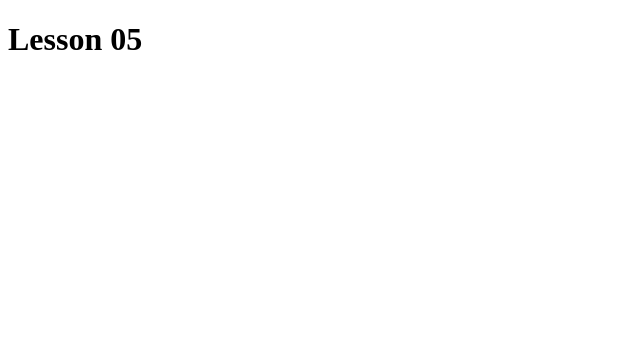
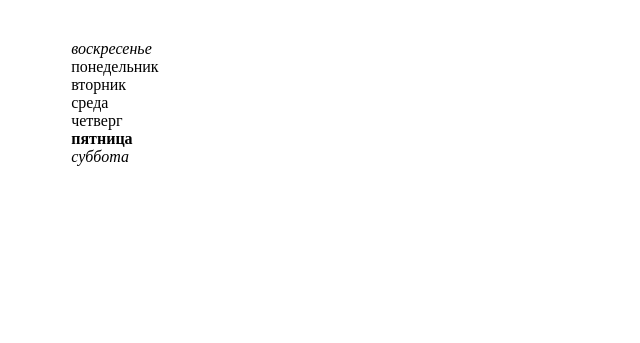
Before and after one commit to StarkovAleksey2020/glo-js-complicated, a plain HTML site: page index.html in a window 1280 px wide. Shown: the whole page, without its empty margins (0-640 px from the left). Drawn offline with Linux system fonts and the light colour scheme.

Commit message:
Added code for the complicated task of lesson 07

```diff
--- /dev/null
+++ b/css/style07.css
@@ -0,0 +1,18 @@
+* {
+  box-sizing: border-box;
+}
+.week {
+  width: 100%;
+  height: 100vh;
+}
+.week-wrapper {
+  width: 90%;
+  min-height: 300px;
+  margin: 40px auto;
+}
+.week-day-off {
+  font-style: italic;
+}
+.week-today {
+  font-weight: 700;
+}
--- a/index.html
+++ b/index.html
@@ -3,13 +3,18 @@
   <head>
     <meta charset="UTF-8" />
     <meta name="viewport" content="width=device-width, initial-scale=1.0" />
-    <title>Lesson05</title>
-    <link rel="shortcut icon" href="./favicon.ico" type="image/x-icon" />
+    <title>Lesson07</title>
     <link rel="icon" href="./favicon.ico" type="image/x-icon" />
-    <link rel="stylesheet" href="css/style04.css" />
+    <link rel="stylesheet" href="css/style07.css" />
   </head>
   <body>
-    <h1>Lesson 05</h1>
-    <script src="script/script05.js" defer></script>
+    <section class="week">
+      <div class="week-wrapper" id="weekWrapper">
+        <div class="week-list-point" id="weekListPoint"></div>
+        <!-- /.week-list-point -->
+      </div>
+      <!-- /.week-wrapper -->
+    </section>
+    <script src="script/script07.js" defer></script>
   </body>
 </html>
--- /dev/null
+++ b/script/script07.js
@@ -0,0 +1,24 @@
+'use strict';
+const week = ['воскресенье', 'понедельник', 'вторник', 'среда', 'четверг', 'пятница', 'суббота'];
+const weekWrapperPoint = document.getElementById("weekWrapper");
+const weekListPoint = document.getElementById("weekListPoint");
+const currentWeekDayIndex = new Date().getDay();
+
+function addWeekList(weekArray, pointParent, pointOriginal, currentDay) {
+  weekArray.forEach((element, index) => {
+    let dayOfWeek = document.createElement("div");
+
+    if (index > 0 && index < 6) {
+      dayOfWeek.innerHTML = `<span class="week-day">${element}</span>`;
+    } else {
+      dayOfWeek.innerHTML = `<span class="week-day-off">${element}</span>`;
+    }
+
+    if (index === currentDay) {
+      dayOfWeek.classList.add("week-today");
+    }
+
+    pointParent.insertBefore(dayOfWeek, pointOriginal.firstChild);
+  });
+}
+addWeekList(week, weekWrapperPoint, weekListPoint, currentWeekDayIndex);
```
Also changed, not shown: index_05.html (added, +15 -0 lines), script/script06.js (renamed from script/script.js).
